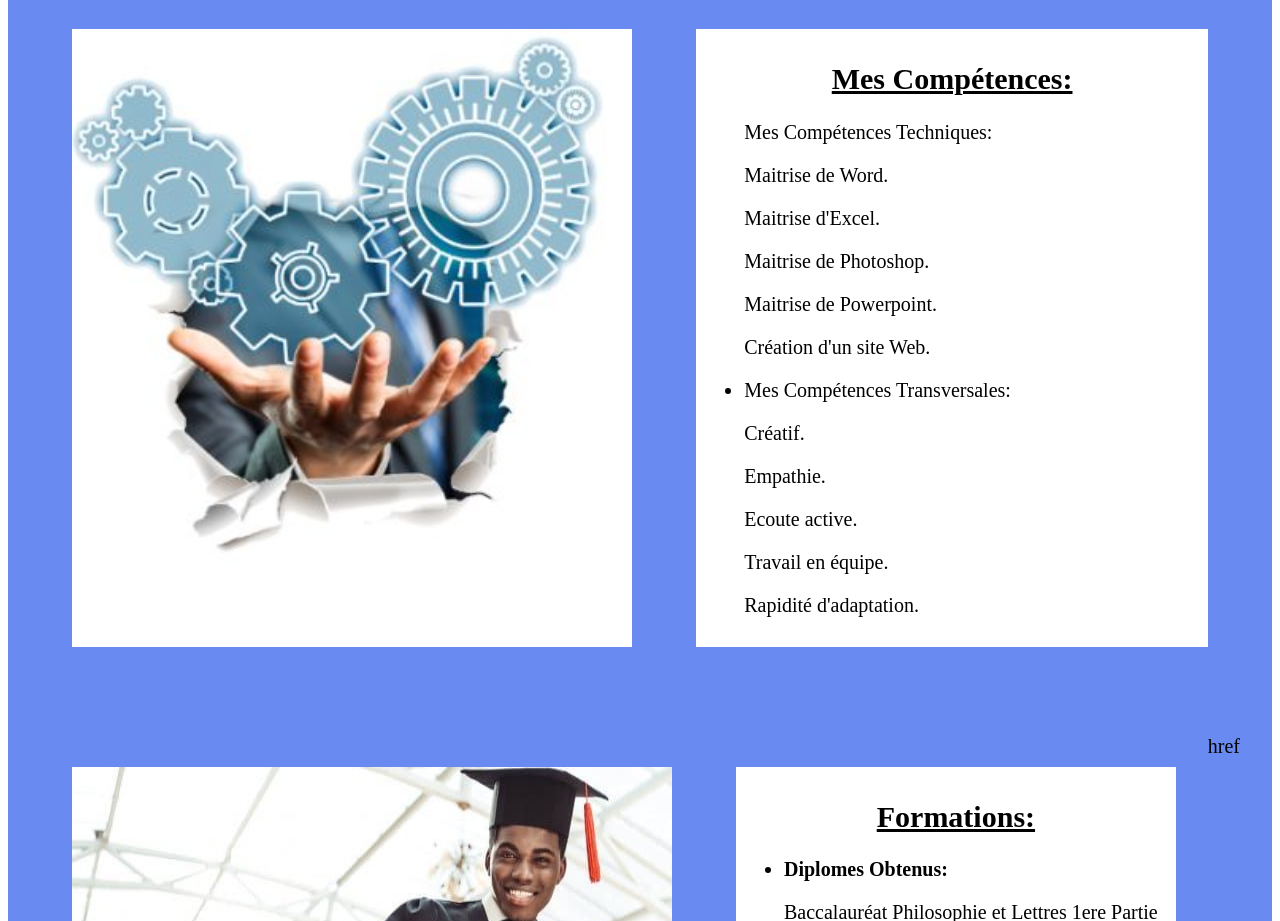
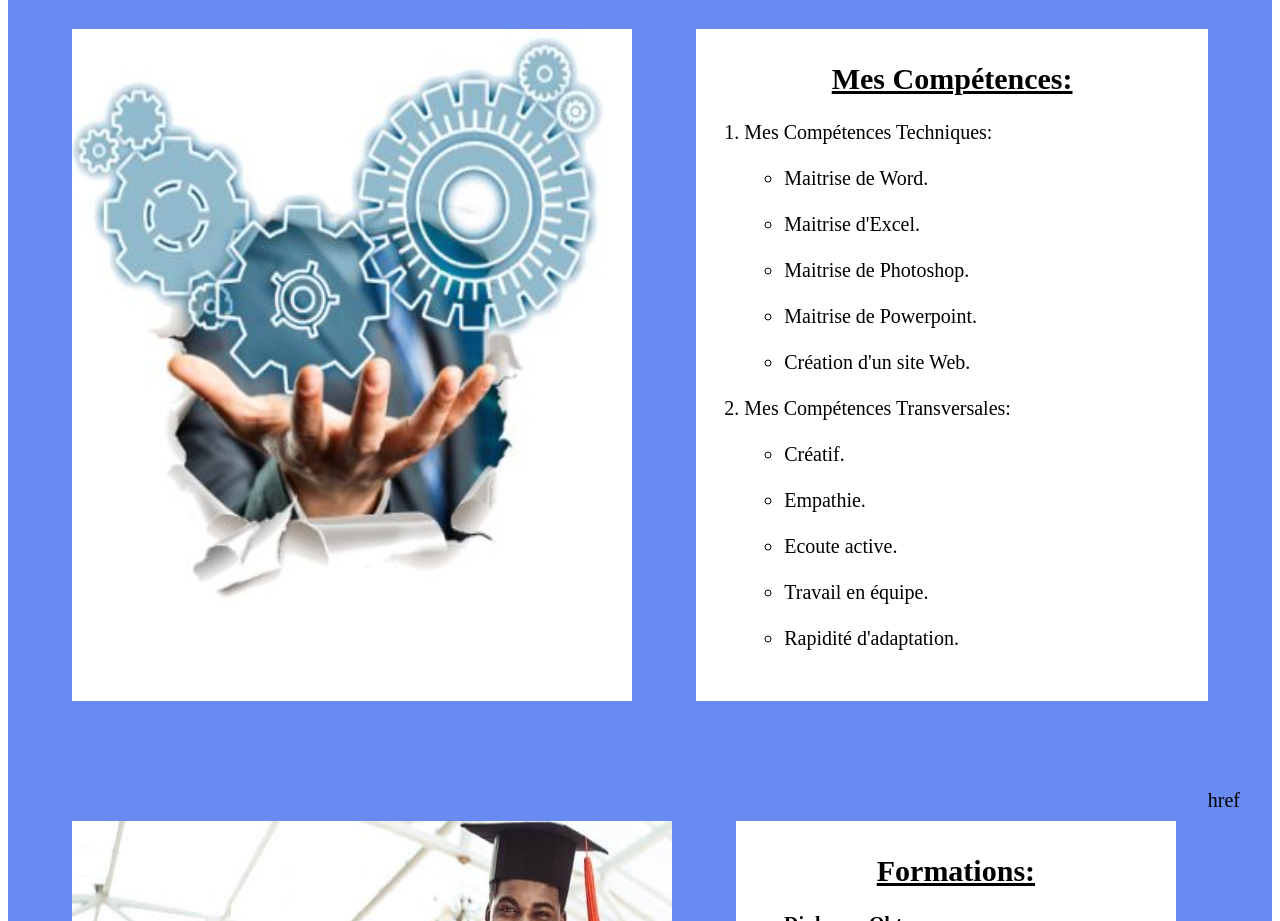
Before and after one commit to edsensui/Mon-projet-Portfolio, a plain HTML site: page index.html in a window 1280 px wide. Shown: the part 2520-3441 px from the top of the page. Drawn offline with Linux system fonts and the light colour scheme.

Commit message:
Portfolio 2

```diff
--- a/index.html
+++ b/index.html
@@ -78,21 +78,26 @@
                         <img src="comp.jpeg" alt="image Compétences" class="imgg2">
                         <div>
                            <u> <h2 class="center">Mes Compétences:</h2></u>
-                          <ul>
-                                <p class="style">Mes Compétences Techniques:</p>
-                                <p>Maitrise de Word.</p>
-                                <p>Maitrise d'Excel.</p>
-                                <p>Maitrise de Photoshop.</p>
-                                <p>Maitrise de Powerpoint.</p>
-                                <p>Création d'un site Web.</p>
-                                <li class="style">Mes Compétences Transversales:</li>
-                                <p>Créatif.</p>
-                                <p>Empathie.</p>
-                                <p> Ecoute active.</p>
-                                <p>Travail en équipe.</p>
-                                <p>Rapidité d'adaptation.</p>
+                            <OL>
+                                <li>Mes Compétences Techniques:</li>
+                                <ul> <br>
+                                <li>Maitrise de Word.</li> <br>
+                                <li>Maitrise d'Excel.</li><br>
+                                <li>Maitrise de Photoshop.</li><br>
+                                <li>Maitrise de Powerpoint.</li><br>
+                                <li>Création d'un site Web.</li></ul> <br>
 
-                          </ul>
+                                <li>Mes Compétences Transversales:</li><br>
+                                <ul>
+                                    <li>Créatif.</li> <br>
+                                <li>Empathie.</li> <br>
+                                <li> Ecoute active.</li> <br>
+                                <li>Travail en équipe.</li> <br>
+                                <li>Rapidité d'adaptation.</li> <br>
+                            </ul>
+
+</OL>
+
                         </div>
 
 
--- a/style.css
+++ b/style.css
@@ -292,11 +292,10 @@ margin: 4vh;
 width: 25px;
 height: 25px;
 }
-.style{
-list-style:symbols()
-}
 
 
-@media screen and(max-width :10000px) {
-
+@media screen and (max-width:100%) {
+ *{
+    width:100% ;
+ }
 }
```
